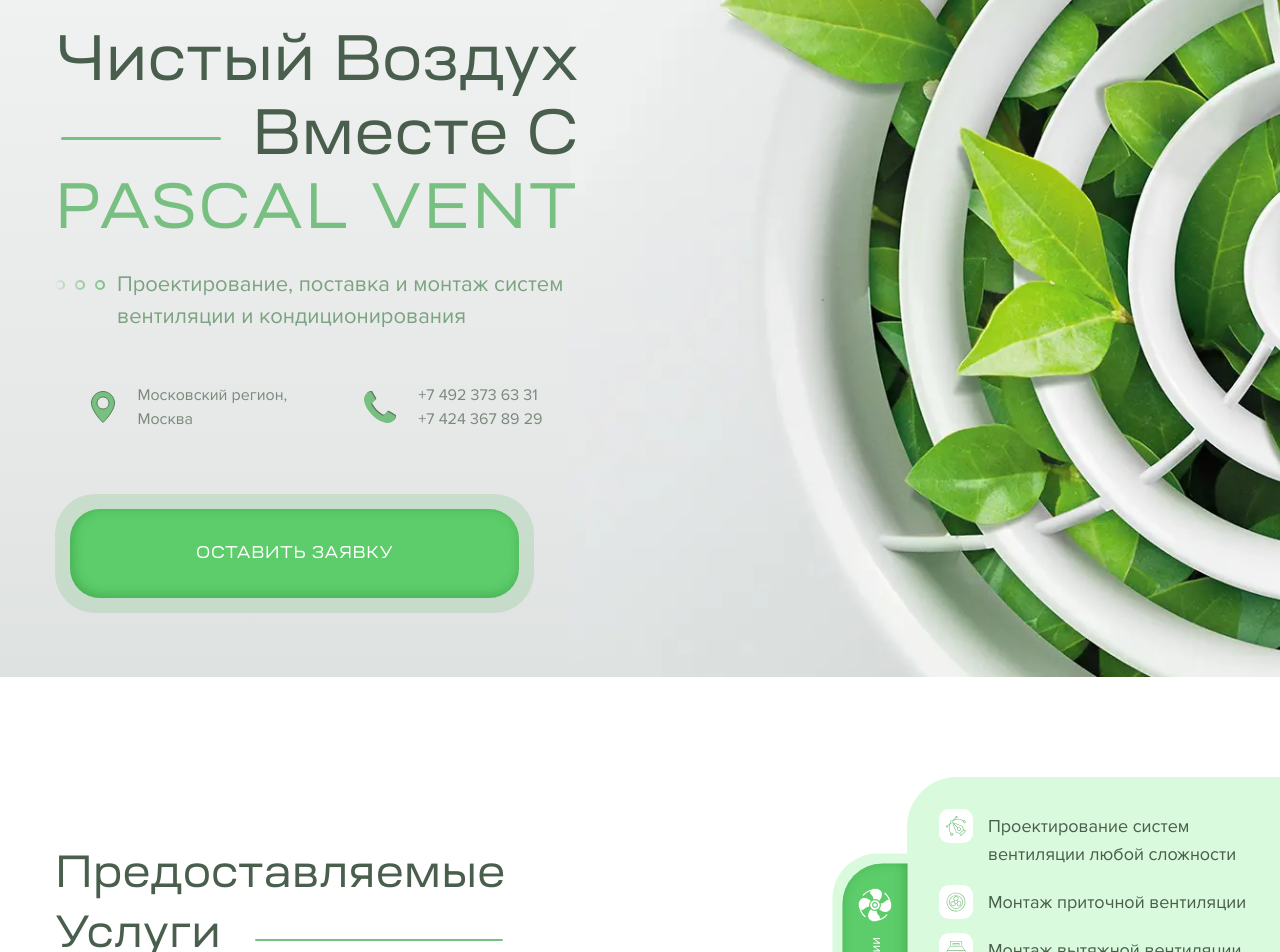
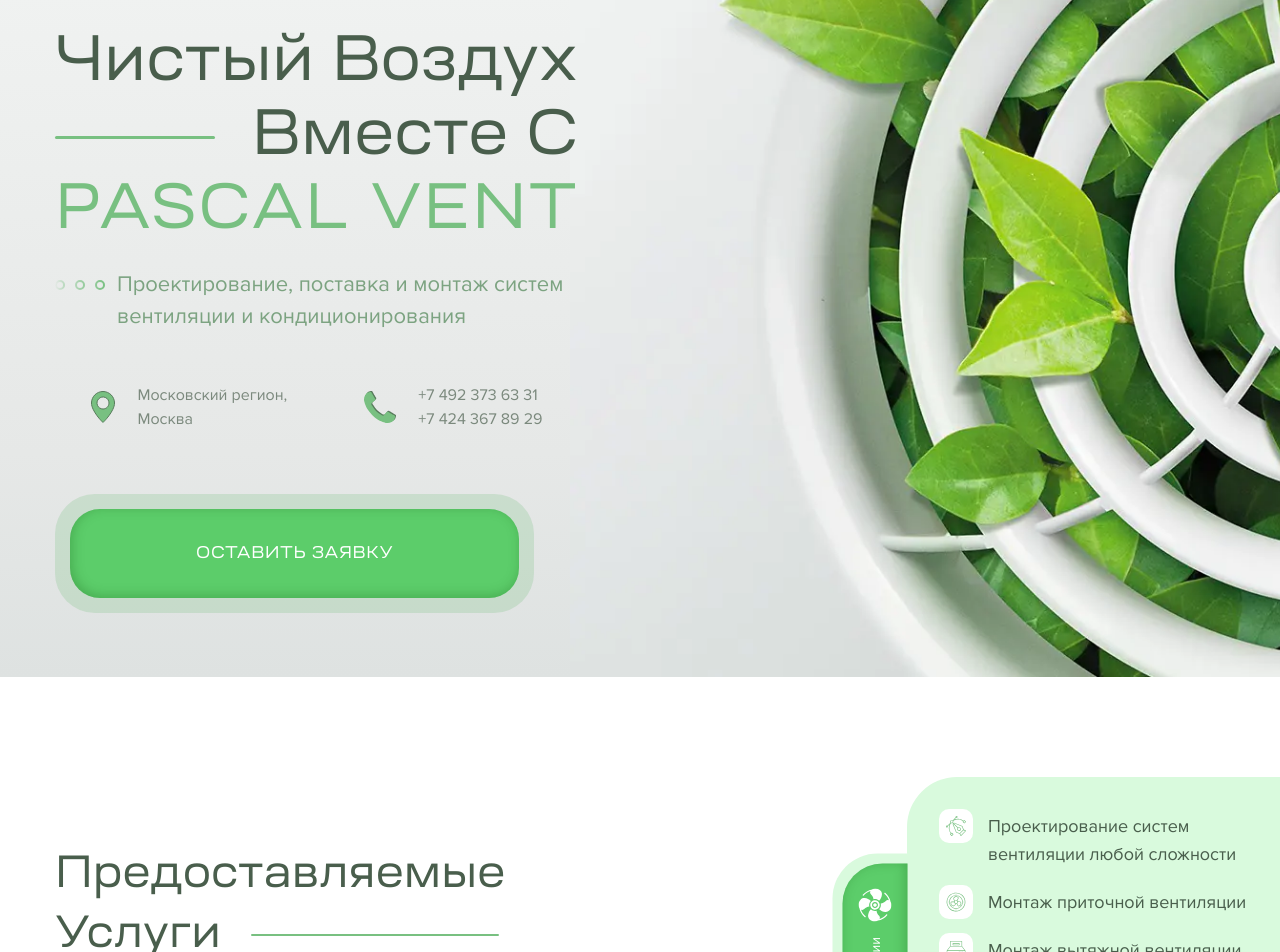
Before and after one commit to Kantemir000/pascal-vent, a website: page src/index.html in a window 1280 px wide. Shown: the part 140-1092 px from the top of the page. Drawn offline with nearby package versions, Linux system fonts and the light colour scheme; files that its build step writes are made by us from their sources; files whose address does not match are found by name.

Commit message:
fix adaptation bugs

```diff
--- a/src/index.html
+++ b/src/index.html
@@ -75,7 +75,11 @@
 					<div class="promo__inner">
 						<div class="promo__header">
 							<h1 class="title title_main title_xl title_light">Pascal vent</h1>
-							<h2 class="promo__title title title_xl title_dark">Чистый Воздух Вместе C</h2>
+							<h2 class="promo__title title title_xl title_dark">
+								Чистый Воздух
+								<span class="promo__title-line"></span>
+								Вместе C
+							</h2>
 						</div>
 
 						<div class="promo__descr-wrapper">
@@ -122,7 +126,10 @@
 				<div class="" data-container="services">
 					<div class="services__inner">
 						<div class="info">
-							<h2 class="info__title title title_l title_dark">Предоставляемые услуги</h2>
+							<h2 class="info__title title title_l title_dark">
+								Предоставляемые услуги
+								<span class="info__title-line"></span>
+							</h2>
 
 							<div class="info__descr-wrapper">
 								<p class="info__descr">
--- a/src/js/main.js
+++ b/src/js/main.js
@@ -2,9 +2,11 @@
 import rippleEffect from "./modules/ripple-effect";
 import activeTabs from "./modules/active-tabs";
 import container from "./modules/container";
+import changeColorNavBar from "./modules/change-color-nav-bar";
 
 window.addEventListener('DOMContentLoaded', () => {
     container();
+    changeColorNavBar();
     activeBurger('body', '.btn_burger', '.menu', true);
     activeBurger('.menu__items', '.menu__link', '.menu');
     rippleEffect('body', '.btn__element', true);
--- /dev/null
+++ b/src/js/modules/change-color-nav-bar.js
@@ -0,0 +1,19 @@
+const changeColorNavBar = () => {
+    const changeColor = () => {
+        const section = document.querySelector('.promo'),
+            navBar = document.querySelector('.header'),
+            btn = document.querySelector('.btn_connect');
+
+        if (section.offsetHeight <= window.pageYOffset) {
+            navBar.classList.add('header_active');
+            btn.classList.add('btn_border_dark');
+        } else {
+            navBar.classList.remove('header_active');
+            btn.classList.remove('btn_border_dark');
+        }
+    };
+
+    window.addEventListener('scroll', changeColor);
+};
+
+export default changeColorNavBar;
--- a/src/js/modules/container.js
+++ b/src/js/modules/container.js
@@ -5,7 +5,7 @@
 
         const marginL = window.getComputedStyle(mainContainer).marginLeft;
 
-        if (window.matchMedia('(max-width: 992px) or (orientation: portrait)').matches) {
+        if (window.matchMedia('(max-width: 992px), (orientation: portrait)').matches) {
             myContainer.classList.remove('container-left');
             myContainer.classList.add('container');
 
--- a/src/scss/blocks/btn/_btn.scss
+++ b/src/scss/blocks/btn/_btn.scss
@@ -8,6 +8,9 @@
 	&_connect {
 		background-color: var(--color-btn-border-light);
 		border-radius: 2rem;
+	}
+	&_border_dark {
+		background: var(--color-btn-border-dark);
 	}
 	&_burger {
 		display: none;
--- a/src/scss/blocks/header/_header.scss
+++ b/src/scss/blocks/header/_header.scss
@@ -6,6 +6,9 @@
 	justify-content: space-between;
 	align-items: center;
 	border-radius: 0 0 7rem 7rem;
-	//background-color: var(--color-main);
 	z-index: 100;
+	transition: 0.5s all;
+	&_active {
+		background-color: var(--color-main);
+	}
 }
--- a/src/scss/blocks/info/_info-media.scss
+++ b/src/scss/blocks/info/_info-media.scss
@@ -1,6 +1,9 @@
 @media (max-width: 576px) {
 	.info {
 		width: 31.9rem;
+		&__title::after {
+			bottom: 2.1rem;
+		}
 		&__descr-wrapper {
 			margin-top: 2rem;
 			gap: 2rem;
--- a/src/scss/blocks/info/_info.scss
+++ b/src/scss/blocks/info/_info.scss
@@ -1,12 +1,11 @@
 .info {
 	width: 44.4rem;
-	&__title::after {
-		content: "";
-		position: absolute;
-		left: calc(var(--font-size-title-xxxl) * 4.45);
-		bottom: calc(var(--font-size-title-xxxl) * 0.55);
-		width: calc(var(--font-size-title-xxxl) * 5.5);
+	&__title-line {
+		display: inline-flex;
+		vertical-align: middle;
+		width: 5.5em;
 		height: 0.2rem;
+		margin-left: 0.4em;
 		background-color: var(--color-line);
 		border-radius: 0.15rem;
 	}
--- a/src/scss/blocks/menu/_menu-media.scss
+++ b/src/scss/blocks/menu/_menu-media.scss
@@ -17,7 +17,7 @@
 		background: var(--color-main);
 		border-radius: 3rem;
 		z-index: -1;
-		animation: var(--animation-burger) 0.6s linear;
+		animation: var(--animation-burger) 0.4s linear;
 		&__items {
 			width: 100%;
 			display: flex;
--- a/src/scss/blocks/promo/_promo-media.scss
+++ b/src/scss/blocks/promo/_promo-media.scss
@@ -16,7 +16,7 @@
 	}
 }
 
-@media (orientation: portrait) or (max-width: 992px) {
+@media (orientation: portrait), (max-width: 992px) {
 	.promo {
 		height: auto;
 		background: linear-gradient(
--- a/src/scss/blocks/promo/_promo.scss
+++ b/src/scss/blocks/promo/_promo.scss
@@ -23,18 +23,14 @@
 		background: url("../img/bitmaps/bg/conditioner.webp") 44.5vw
 			center/cover no-repeat;
 	}
-	&__title {
-		text-align: end;
-		&::after {
-			content: "";
-			position: absolute;
-			right: calc(var(--font-size-title-xxxxl) * 5.6);
-			bottom: calc(var(--font-size-title-xxxxl) * 0.55);
-			width: calc(var(--font-size-title-xxxxl) * 2.5);
-			height: 0.3rem;
-			background-color: var(--color-line);
-			border-radius: 0.15rem;
-		}
+	&__title-line {
+		display: inline-flex;
+		vertical-align: middle;
+		width: 2.5em;
+		height: 0.3rem;
+		margin-right: 0.3em;
+		background-color: var(--color-line);
+		border-radius: 0.15rem;
 	}
 	&__btn {
 		margin-top: 6.3rem;
--- a/src/scss/blocks/services/_services-media.scss
+++ b/src/scss/blocks/services/_services-media.scss
@@ -1,4 +1,4 @@
-@media (orientation: portrait) or (max-width: 992px) {
+@media (orientation: portrait), (max-width: 992px) {
 	.services {
 		padding: 7rem 0;
 		&__inner {
```
Also changed, not shown: dist/css/style.min.css, dist/index.html, dist/js/script.js, 1 other file.
